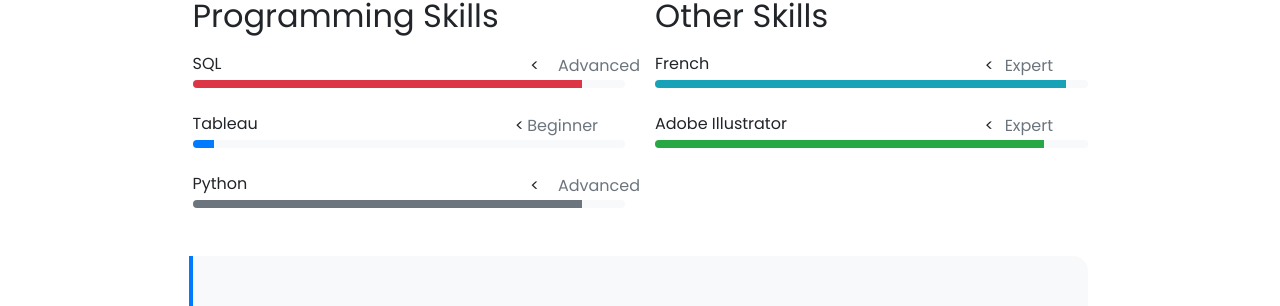
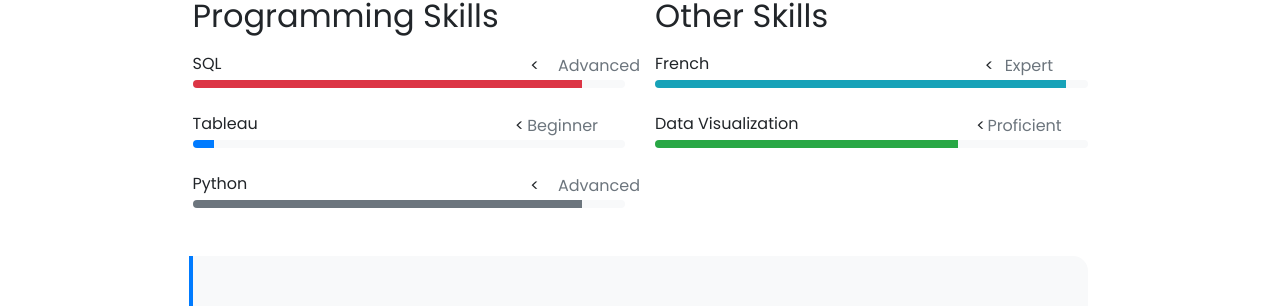
Before and after one commit to jngangu2/jngangu2.github.io, a Jekyll site: the page built from pages/about.md, in a window 1280 px wide. Shown: the part 309-615 px from the top of the page. Built offline with Jekyll 4.4.1, drawn with Linux system fonts in a browser that asks for light colours; nearby versions of some CDN libraries.

Commit message:
Update other-skills.yml

```diff
--- a/_data/other-skills.yml
+++ b/_data/other-skills.yml
@@ -3,7 +3,7 @@
   level: Expert
   color: info
 
-- name: Adobe Illustrator
-  percentage: 90
-  level: Expert
+- name: Data Visualization
+  percentage: 70
+  level: Proficient
   color: success
```
